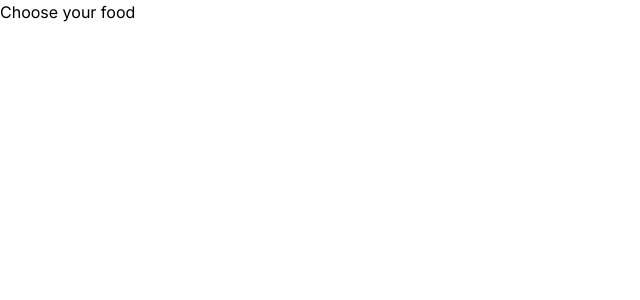
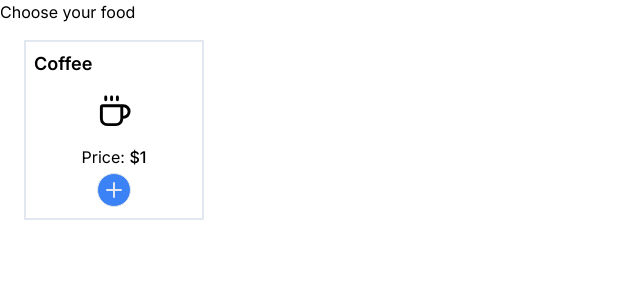
Before and after one commit to DarwinML2/easy-shopping, a Next.js app: page / in a window 1280 px wide. Shown: the top 300 px of the page, without its empty margins (0-640 px from the left). Built offline with nearby package versions, Linux system fonts and the light colour scheme.

Commit message:
used Card component

```diff
--- a/src/app/page.tsx
+++ b/src/app/page.tsx
@@ -1,7 +1,12 @@
+import Card from '@/components/Card'
+
 export default function Home() {
   return (
     <main>
       <h1>Choose your food</h1>
+      <div>
+        <Card />
+      </div>
     </main>
   )
 }
```
